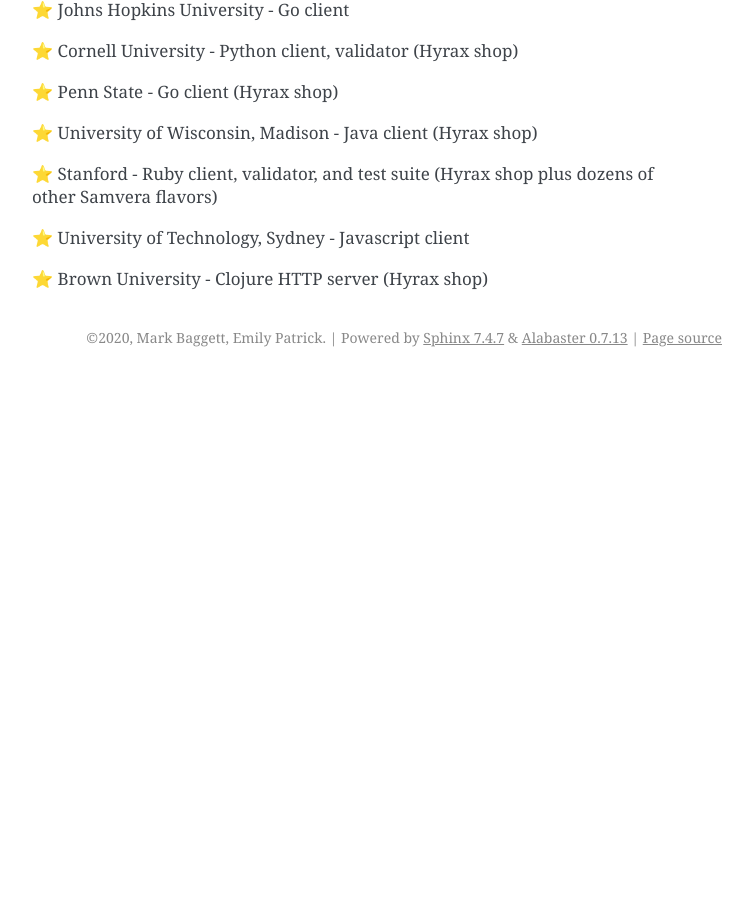
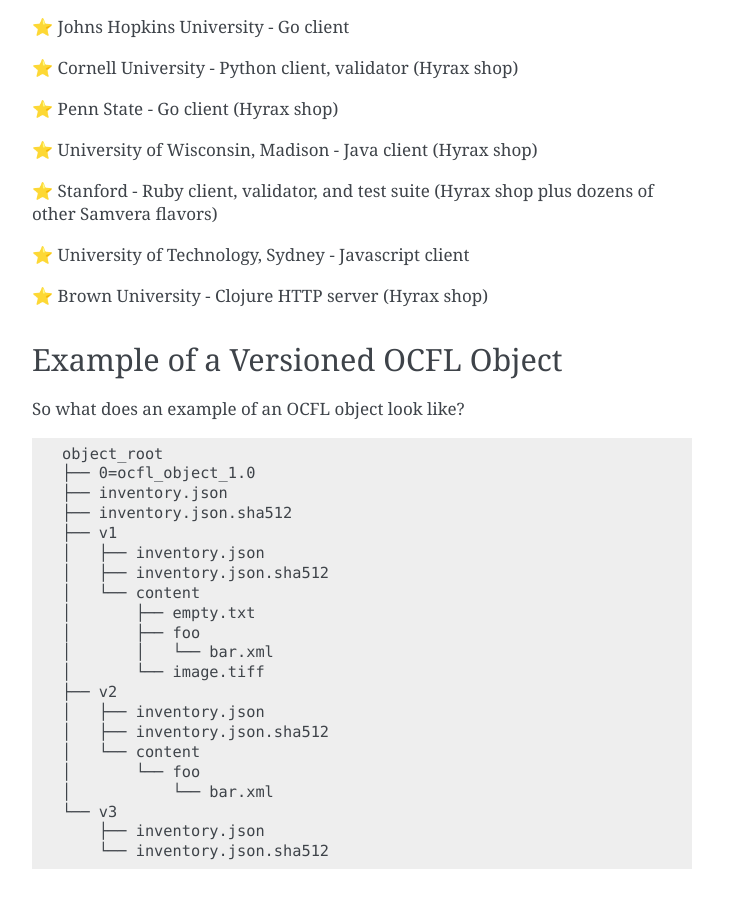
Before and after one commit to markpbaggett/utk_hyrax_review_docs, a Sphinx documentation site: the page built from docs/source/demo2/4_fedora_6_and_ocfl.rst, in a window 1280 px wide and 900 px high, scrolled down 3450 px. Shown: the whole window, without its empty margins (388-1140 px from the left). Built offline with Sphinx 7.4.7, drawn with Linux system fonts in a browser that asks for light colours; before the commit the page ends 3827 px from its top, so only the background shows below that; some of the changed text lies outside the part shown.

Commit message:
Add example OCFL object.

```diff
--- a/docs/source/demo2/4_fedora_6_and_ocfl.rst
+++ b/docs/source/demo2/4_fedora_6_and_ocfl.rst
@@ -95,6 +95,7 @@ So Why Is OCFL Important?
 =========================
 
 |:star:| Longterm disaster preparedness
+
 |:star:| Ability to rebuild a repository from contents on disk
 
 ==========================================================================
@@ -140,3 +141,33 @@ Who is implementing and building tooling for OCFL?
 |:star:| University of Technology, Sydney - Javascript client
 
 |:star:| Brown University - Clojure HTTP server (Hyrax shop)
+
+==================================
+Example of a Versioned OCFL Object
+==================================
+
+So what does an example of an OCFL object look like?
+
+.. code-block:: text
+
+    object_root
+    ├── 0=ocfl_object_1.0
+    ├── inventory.json
+    ├── inventory.json.sha512
+    ├── v1
+    │   ├── inventory.json
+    │   ├── inventory.json.sha512
+    │   └── content
+    │       ├── empty.txt
+    │       ├── foo
+    │       │   └── bar.xml
+    │       └── image.tiff
+    ├── v2
+    │   ├── inventory.json
+    │   ├── inventory.json.sha512
+    │   └── content
+    │       └── foo
+    │           └── bar.xml
+    └── v3
+        ├── inventory.json
+        └── inventory.json.sha512
```
